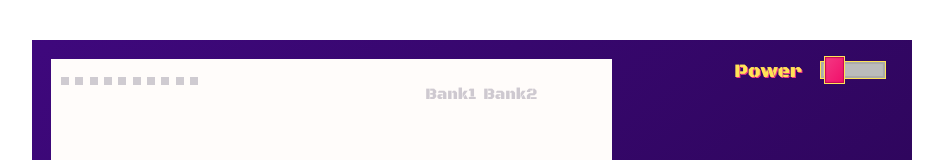
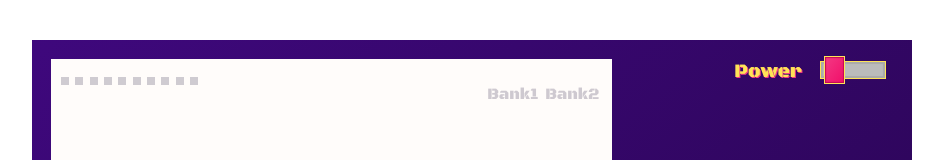
Before and after one commit to Fastion-1024/FCC-Drum-Machine, a React (Create React App) app: page / in a window 1280 px wide. Shown: the top 160 px of the page, without its empty margins (168-1111 px from the left). Built offline with nearby package versions, Linux system fonts and the light colour scheme.

Commit message:
Fixed Toggle Display Container Layout - Items will now flex-end in lanscape mode.

```diff
--- a/src/components/Display/Display.css
+++ b/src/components/Display/Display.css
@@ -61,5 +61,7 @@
 
     #toggle-display-container {
         flex-direction: row;
+        justify-content: flex-end;
+        margin-right: 0.4em;
     }
 }
```
